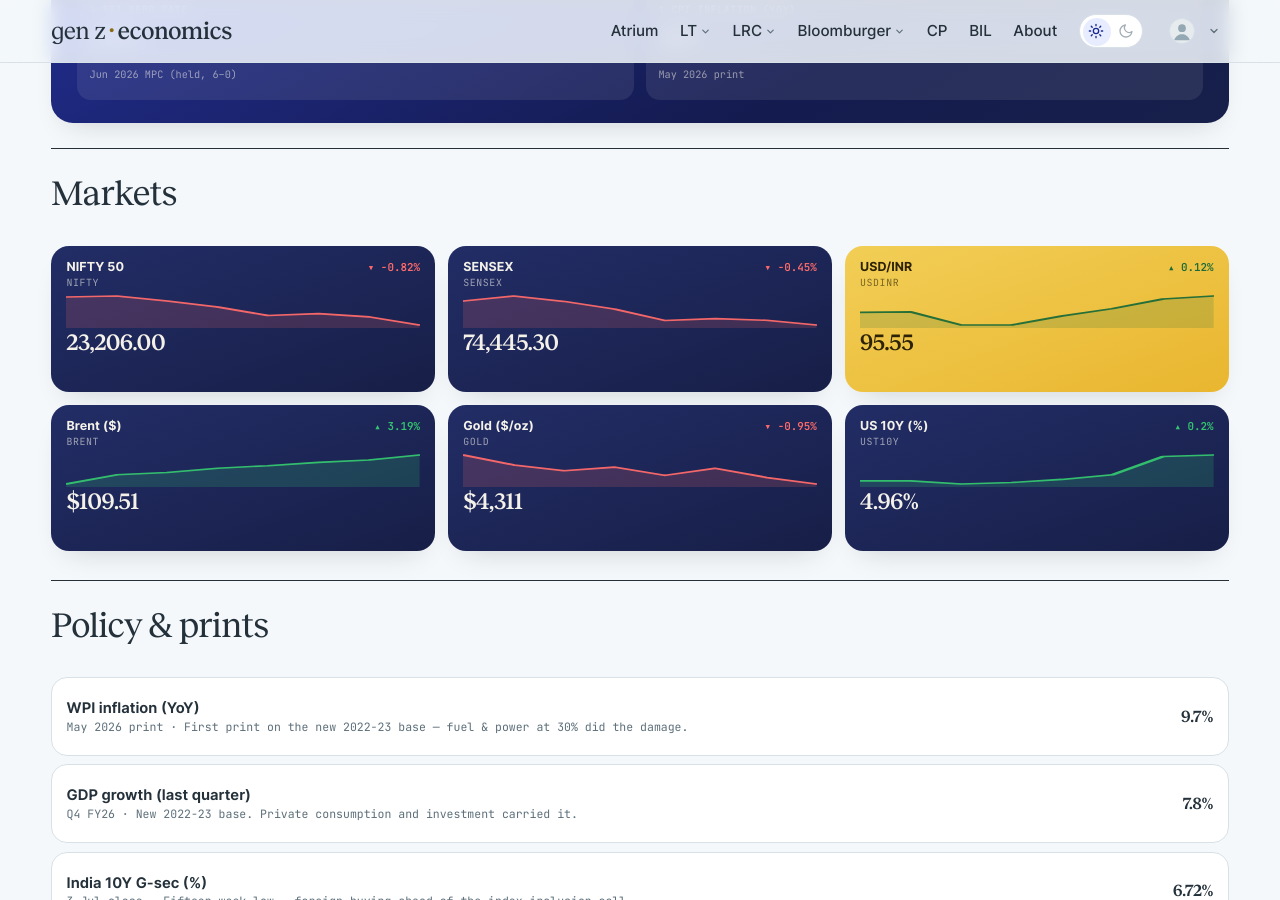
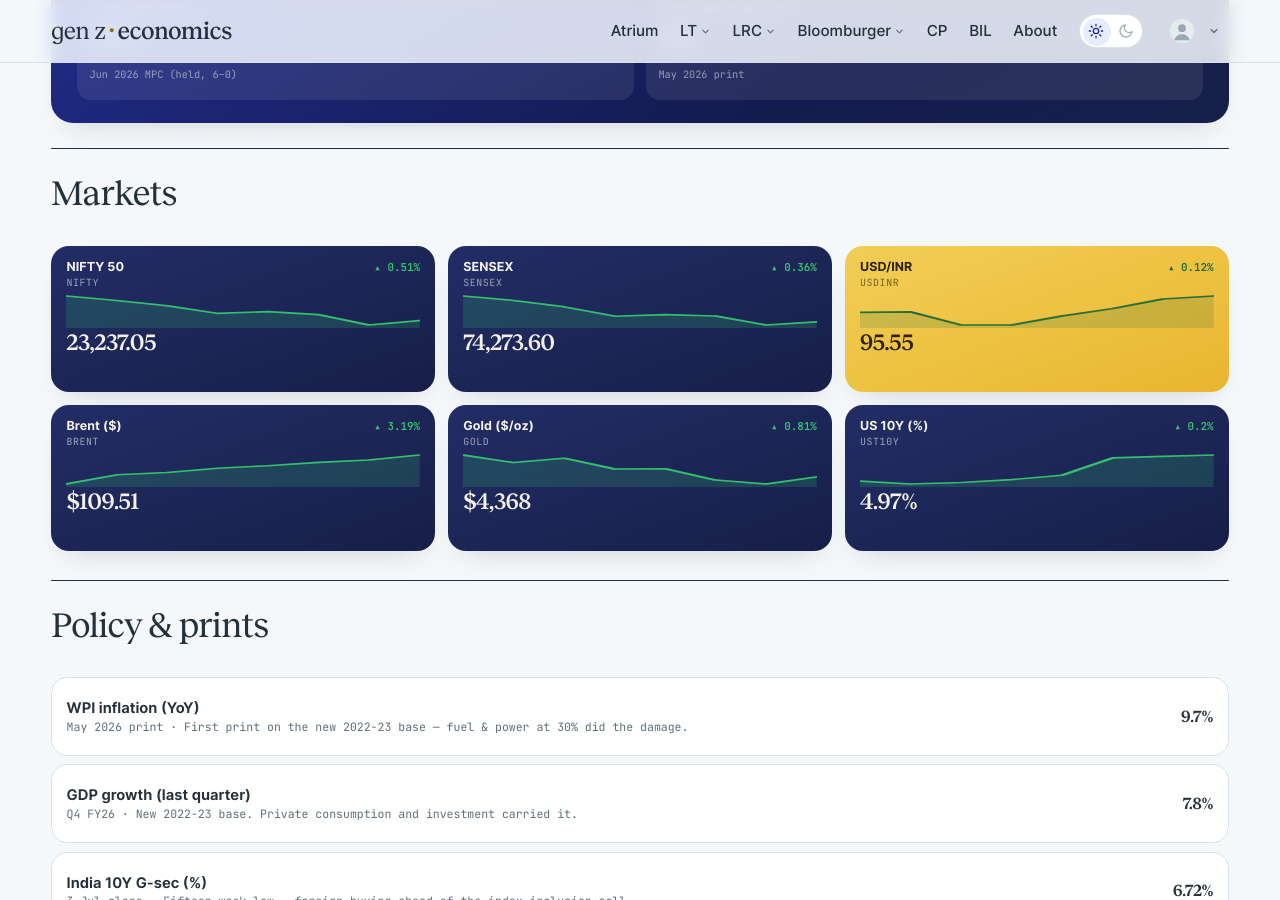
Before and after one commit to harsharya7021/genz-economics.com, a Jekyll site: the page built from macro-watch.html, in a window 1280 px wide and 900 px high, scrolled down 599 px. Built offline with Jekyll 4.4.1, drawn with Linux system fonts in a browser that asks for light colours; comment, search, counter and statistics services are not loaded.

Commit message:
data: morning market refresh

```diff
--- a/_data/macro.json
+++ b/_data/macro.json
@@ -1,34 +1,34 @@
 {
-  "as_of": "15 Sep 2026 close",
+  "as_of": "16 Sep 2026 close",
   "auto": {
     "nifty": {
       "label": "NIFTY 50",
-      "v": "23,206.00",
-      "chg": -0.82,
+      "v": "23,237.05",
+      "chg": 0.51,
       "spark": [
-        23873.449,
         23897.699,
         23779.15,
         23635.1,
         23431.5,
         23477.801,
         23398.1,
-        23206.0
+        23118.6,
+        23237.051
       ]
     },
     "sensex": {
       "label": "SENSEX",
-      "v": "74,445.30",
-      "chg": -0.45,
+      "v": "74,273.60",
+      "chg": 0.36,
       "spark": [
-        76152.859,
         76515.43,
         76132.812,
         75577.578,
         74764.227,
         74902.594,
         74781.758,
-        74445.297
+        74003.82,
+        74273.602
       ]
     },
     "usdinr": {
@@ -63,32 +63,32 @@
     },
     "gold": {
       "label": "Gold ($/oz)",
-      "v": "$4,311",
-      "chg": -0.95,
+      "v": "$4,368",
+      "chg": 0.81,
       "spark": [
-        4491.7,
-        4429.8,
-        4393.9,
-        4416.0,
-        4364.5,
+        4476.6,
+        4439.0,
+        4460.7,
+        4407.3,
         4408.9,
         4351.9,
-        4310.6
+        4332.8,
+        4368.0
       ]
     },
     "ust10y": {
       "label": "US 10Y (%)",
-      "v": "4.96%",
+      "v": "4.97%",
       "chg": 0.2,
       "spark": [
-        4.79,
         4.79,
         4.77,
         4.78,
         4.8,
         4.83,
         4.95,
-        4.96
+        4.96,
+        4.97
       ]
     }
   },
--- a/_data/markets.yml
+++ b/_data/markets.yml
@@ -2,38 +2,38 @@
 # USD/INR) are refreshed each weekday morning by the market-data workflow;
 # the India 10Y G-Sec line is maintained by hand. Do not hand-edit the
 # live tickers — the job overwrites them.
-as_of: 15 Sep 2026
+as_of: 16 Sep 2026
 tickers:
 - symbol: NIFTY 50
   code: ^NSEI
-  value: 23,206.00
-  change: −192.10
-  pct: −0.82%
-  dir: down
+  value: 23,237.05
+  change: '+118.45'
+  pct: +0.51%
+  dir: up
   spark:
-  - 23873.449
   - 23897.699
   - 23779.15
   - 23635.1
   - 23431.5
   - 23477.801
   - 23398.1
-  - 23206.0
+  - 23118.6
+  - 23237.051
 - symbol: SENSEX
   code: BSE
-  value: 74,445.30
-  change: −336.46
-  pct: −0.45%
-  dir: down
+  value: 74,273.60
+  change: '+269.78'
+  pct: +0.36%
+  dir: up
   spark:
-  - 76152.859
   - 76515.43
   - 76132.812
   - 75577.578
   - 74764.227
   - 74902.594
   - 74781.758
-  - 74445.297
+  - 74003.82
+  - 74273.602
 - symbol: USD / INR
   code: FX
   value: '95.55'
```
